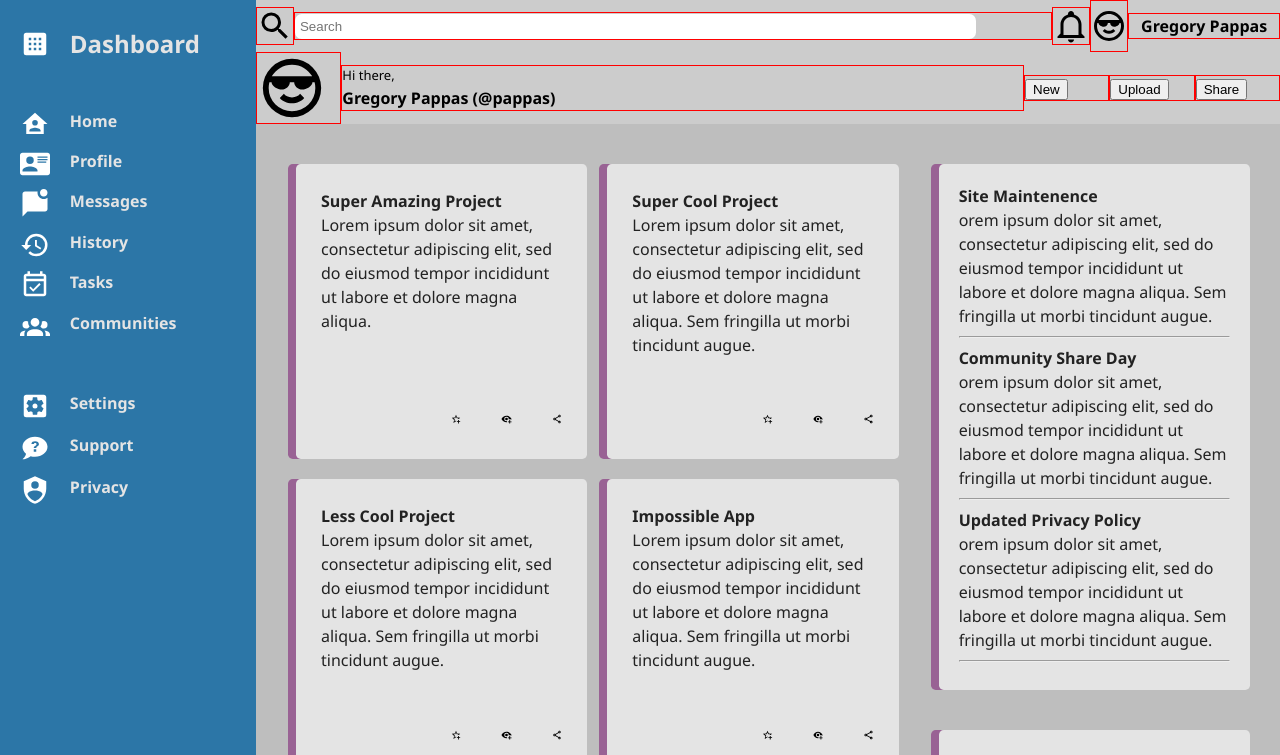
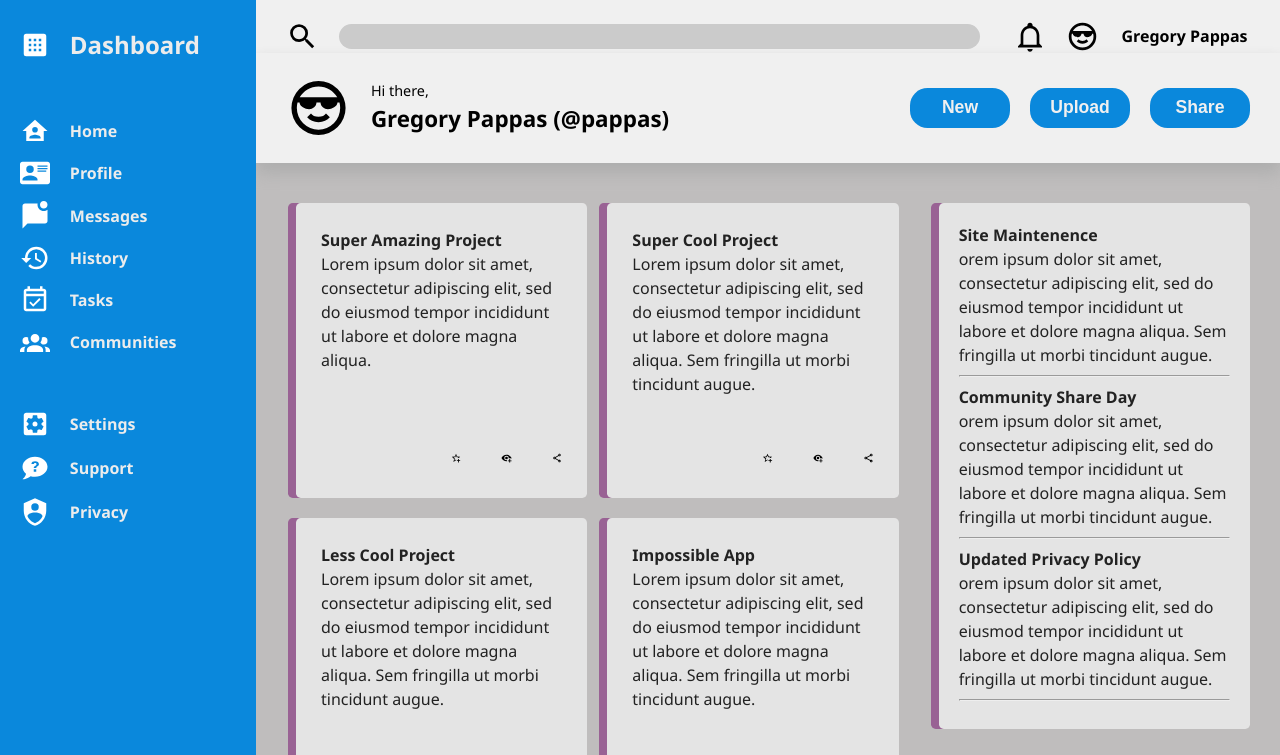
Before and after one commit to pappasdev/top-foundations-projects, a plain HTML site: page dashboard/index.html in a window 1280 px wide. Shown: the top 755 px of the page. Drawn offline with Linux system fonts and the light colour scheme.

Commit message:
Final design

```diff
--- a/dashboard/index.css
+++ b/dashboard/index.css
@@ -36,7 +36,7 @@ body {
     text-rendering: optimizeSpeed;
     line-height: 1.5;
     font-family: "Segoe UI", Tahoma, Geneva, Verdana, sans-serif;
-    background-color: #bebebe;
+    background-color: #bfbdbd;
 }
 
 /* Remove list styles on ul, ol elements */
@@ -73,40 +73,59 @@ main {
     display: grid;
     grid-template-columns: 0.25fr 5fr 0.25fr 0.25fr 1fr;
     align-items: center;
+    padding-top:20px;
+    padding-left: 30px;
+    padding-right: 30px;
+    padding-bottom: 0px;
+    gap:20px;
     grid-area: search;
 }
-.search {
-    border: 1px solid red;
-}
 input[type="search"] {
-    border-radius: 0.5em;
+    border-radius: 1em;
     border-style: none;
-    width: 90%;
+    width: 98%;
     padding: 5px;
+    background-color: #cbcbcb;
 }
 /*? toolbar */
 .toolbar-container {
     display: grid;
     grid-template-columns: 0.25fr 2fr 0.25fr 0.25fr 0.25fr;
     align-items: center;
+    padding:20px;
+    padding-left: 30px;
+    padding-right: 30px;
+    gap:20px;
+    box-shadow: 0px 10px 15px #aeaeae;
     grid-area: toolbar;
 }
-.toolbar {
-    border: 1px solid red;
+button {
+    border: none;
+    width:100px;
+    height:40px;
+    border-radius:1em;
+    background-color: #0a88dc;
+    color:#f0f0f0;
+    font-weight: bold;
+    font-size: 1.1rem;
 }
 /*? sidebar*/
 .sidebar-container {
     display: grid;
     grid-template-rows: 0.05fr 0.25fr 0.13fr;
     grid-area: sidebar;
-    background-color: rgb(44, 118, 167);
+    background-color: #0a88dc;
     gap: 40px;
     padding: 20px;
-    color: #e4e4e4;
+    color: #ececec;
+    border-radius: 0.5em;
+    border-top-left-radius: 0;
+    border-top-right-radius: 0;
 }
 .sidebar {
     display: grid;
     grid-template-columns: 0.3fr 1fr;
+    align-items: center;
 }
 #sidebar-logo {
     display: grid;
@@ -176,9 +195,10 @@ input[type="search"] {
 /*? trending */
 .trending-container {
     display: grid;
-    grid-template-columns: 0.25fr 1fr;
+    grid-template-columns: 0.15fr 0.55fr;
     grid-template-rows: repeat(4, 80px);
     align-items:center;
+    justify-content: center;
     padding: 20px;
     margin-right: 30px;
     grid-area: trending;
@@ -191,7 +211,7 @@ input[type="search"] {
   height: 30px;
 }
 .search-container, .toolbar-container{
-  background-color: rgb(204, 204, 204);
+  background-color: #f0f0f0;
 }
 .announcement, .trending-container, .project {
       box-shadow: -8px 0px 0px rgb(153, 98, 148);
--- a/dashboard/index.html
+++ b/dashboard/index.html
@@ -18,7 +18,6 @@
                             type="search"
                             name="search"
                             id="search"
-                            placeholder="Search"
                         />
                     </label>
                 </div>
@@ -29,12 +28,11 @@
                     <img
                         src="./img/emoticon-cool-outline.svg"
                         alt="avatar"
-                        height="50px"
                     />
                 </div>
                 <div
                     class="search"
-                    style="text-align: center; font-weight: bold"
+                    style="text-align: center; font-weight: bold;"
                 >
                     Gregory Pappas
                 </div>
@@ -48,10 +46,10 @@
                     />
                 </div>
                 <div class="toolbar">
-                    <div class="small" style="font-size: small">
+                    <div class="small" style="font-size: 0.9rem">
                         Hi there,
                     </div>
-                    <div class="user" style="font-weight: bold">
+                    <div class="user" style="font-weight: bold; font-size: 1.4rem;">
                         Gregory Pappas (@pappas)
                     </div>
                 </div>
```
